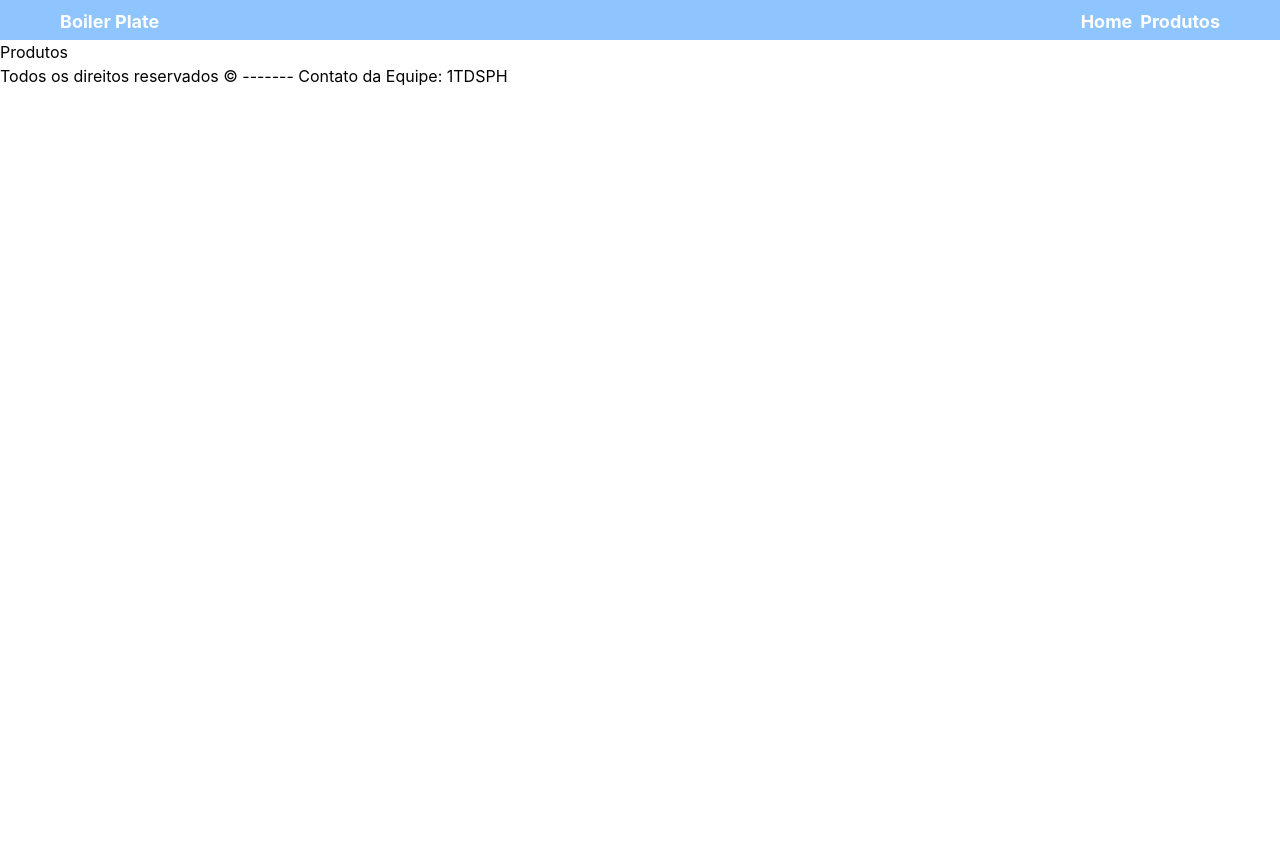
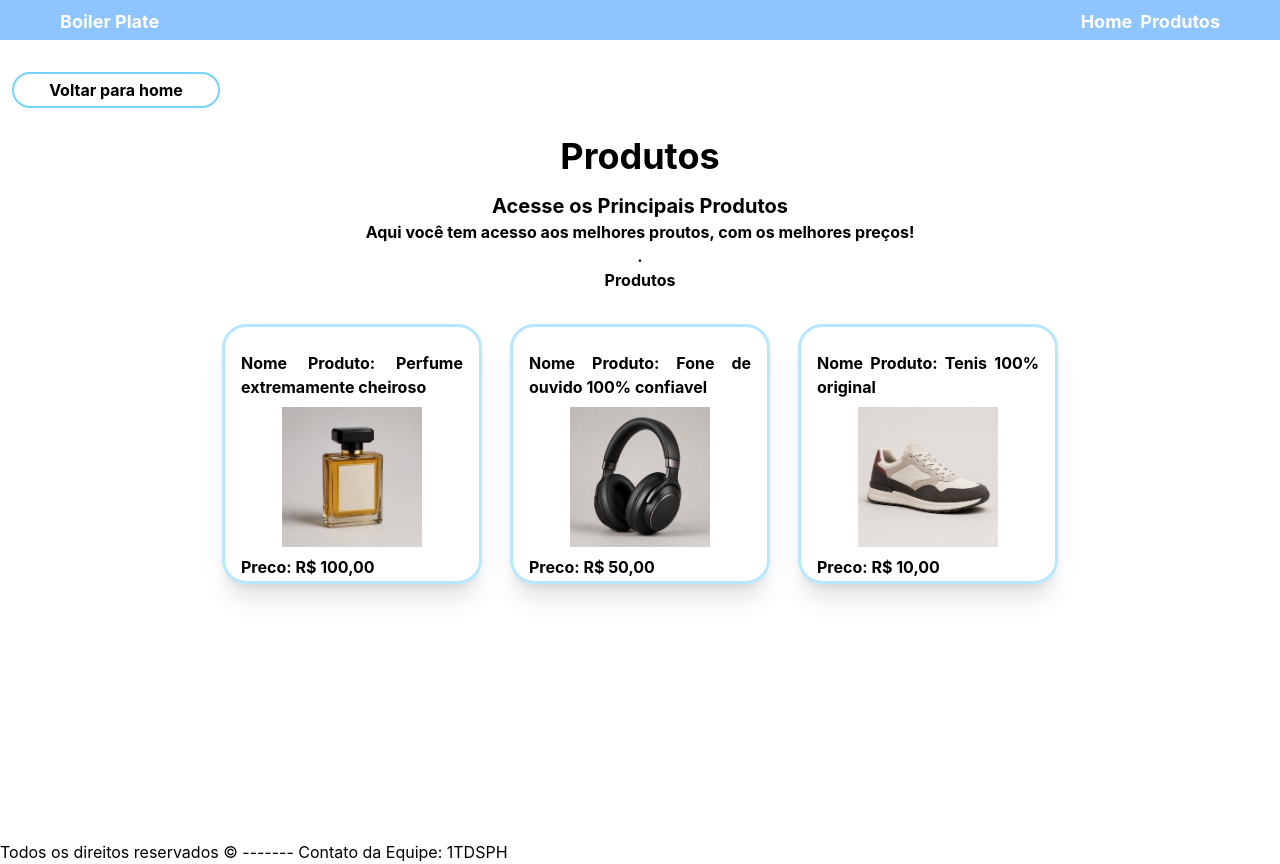
Before and after one commit to 1TDSPH-26/front-2sem-aula-08, a React (Vite) app in the folder my-app/: page /produtos in a window 1280 px wide. Before the commit the page ends 800 px from the top, so only its background shows below. Built offline with nearby package versions, Linux system fonts and the light colour scheme.

Commit message:
feat: Adicionando o botaoHome para que p usuário consiga ter uma caminho mais fácil ate a página home do site, e estilizando ela com o tailwind css.

```diff
--- a/my-app/src/routes/Produtos/index.tsx
+++ b/my-app/src/routes/Produtos/index.tsx
@@ -1,8 +1,28 @@
-export default function Produtos(){
+import { useNavigate } from "react-router";
+import Conteudo from "../../components/Conteudo/Conteudo";
 
-    return(
-        <main>
-            <h2>Produtos</h2>
+export default function Produtos() {
+    const navigate = useNavigate()
+    const botaoHome = () => {
+        navigate("/")
+    }
+
+
+    return (
+        <main className="min-h-screen font-bold">
+            <div className="p-3">
+                <button
+                    onClick={() => botaoHome()}
+                    className="mt-5 border-2 border-sky-300 w-52 rounded-full hover:bg-sky-300 hover:text-white transition-colors duration-300 p-1">
+                    Voltar para home
+                </button>
+            </div>
+            <div className="flex justify-center pt-4">
+                <h1 className=" text-4xl">Produtos</h1>
+            </div>
+            <div>
+                <Conteudo />
+            </div>
         </main>
     )
 
```
